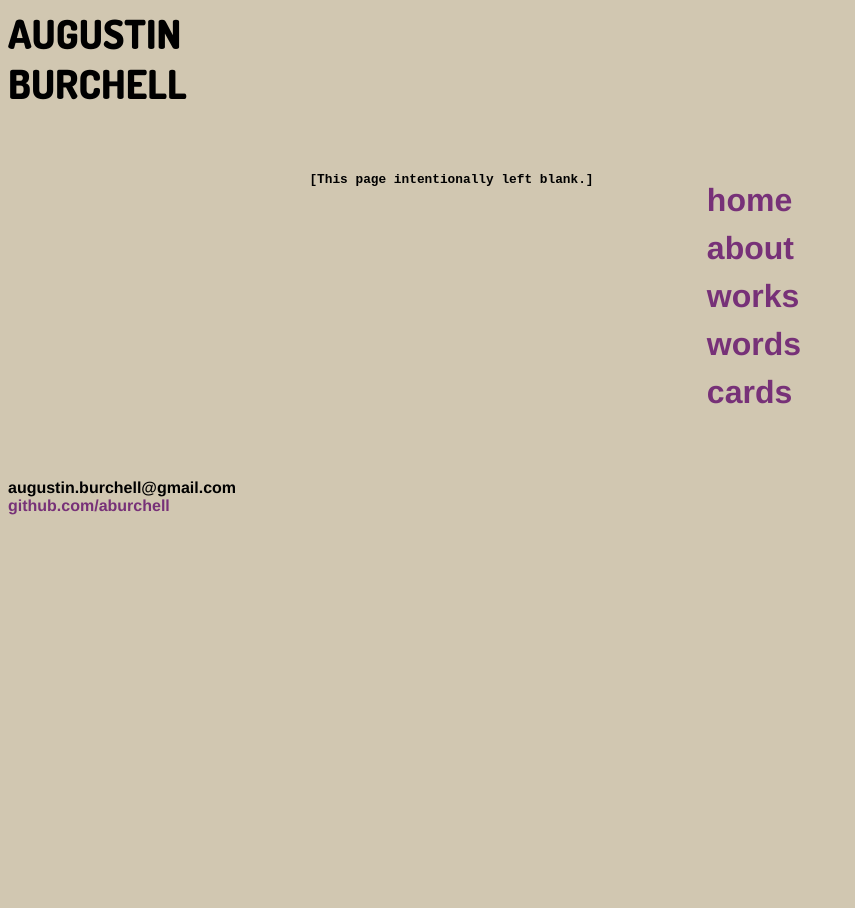
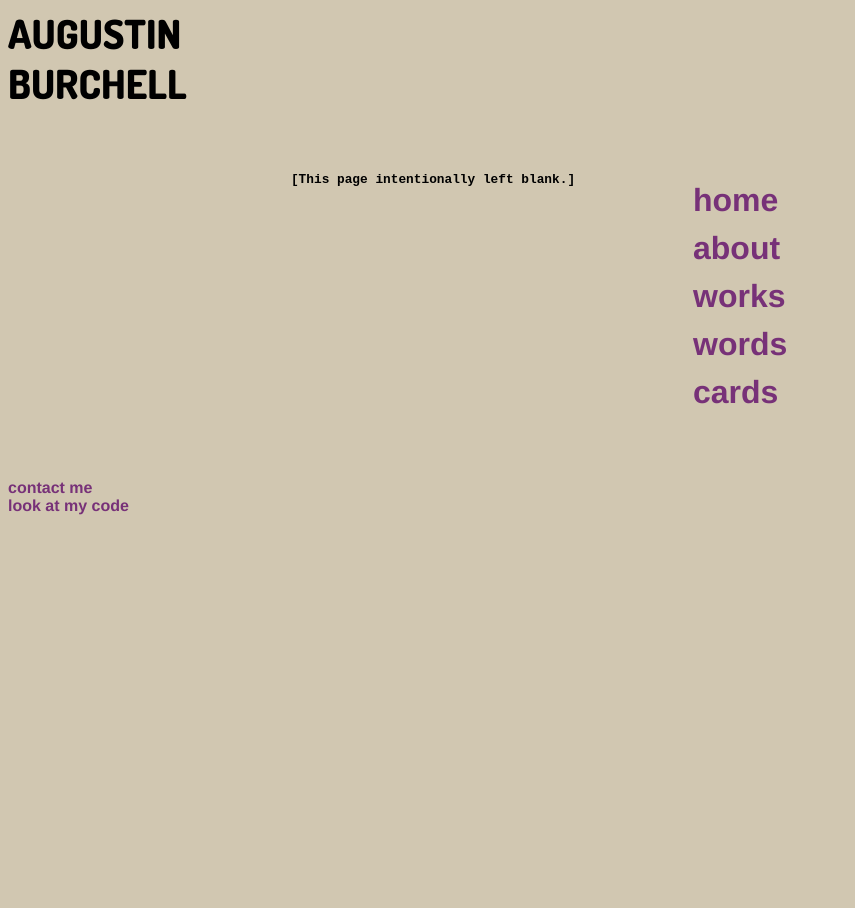
Before and after one commit to aburchell/aburchell.github.io, a Jekyll site: the page built from index.html, in a window 1280 px wide. Shown: the whole page, without its empty margins (0-855 px from the left). Built offline with Jekyll 4.4.1, drawn with Linux system fonts in a browser that asks for light colours.

Commit message:
Changed footer text

```diff
--- a/_includes/footer.html
+++ b/_includes/footer.html
@@ -1,6 +1,6 @@
 <footer class="main-footer">
     <ul>
-        <li>augustin.burchell@gmail.com</li>
-        <li><a href="https://github.com/aburchell">github.com/aburchell</a></li>
+        <li><a href="augustin.burchell@gmail.com">contact me</li>
+        <li><a href="https://github.com/aburchell">look at my code</a></li>
     </ul>
 </footer>
```
